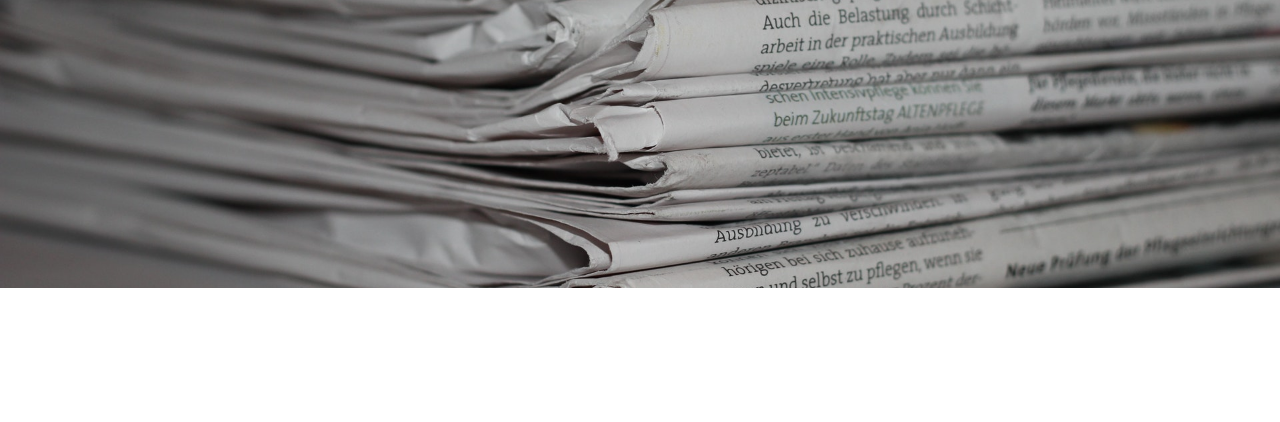
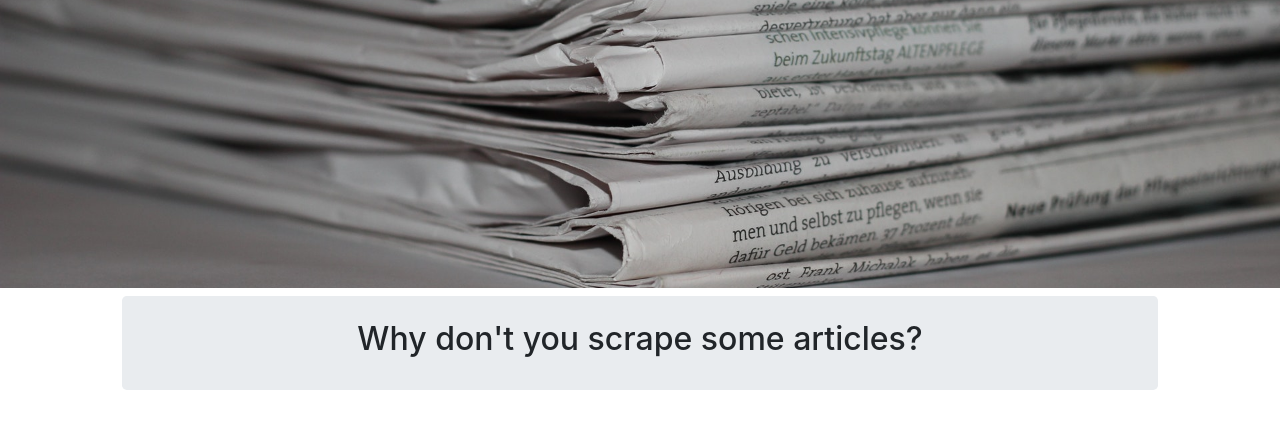
Before and after one commit to toshyamsundar/news-scrapper, a website: page public/index.html in a window 1280 px wide. Shown: the part 392-814 px from the top of the page. Drawn offline with nearby package versions, Linux system fonts and the light colour scheme.

Commit message:
Added placeholder to display before scraping articles

```diff
--- a/public/index.html
+++ b/public/index.html
@@ -55,7 +55,11 @@
       </div>
       <div class="row p-0 m-0">
         <div class="column col-1"></div>
-        <div class="column col-10" id="news-articles"></div>
+        <div class="column col-10" id="news-articles">
+          <div class="jumbotron text-center p-4 mt-2">
+            <h2>Why don't you scrape some articles?</h2>
+          </div>
+        </div>
         <div class="column col-1"></div>
       </div>
     </div>
--- a/public/js/app.js
+++ b/public/js/app.js
@@ -10,6 +10,7 @@ $(document).on("click", "#scrapeArticles", event => {
 });
 
 let renderArticles = data => {
+  $("#news-articles").empty();
   data.dbArticles.forEach(article => {
     let divCard = $("<div>").addClass("card my-1 bg-light");
     let divCardBody = $("<div>").addClass("card-body d-flex justify-content-between");
```
